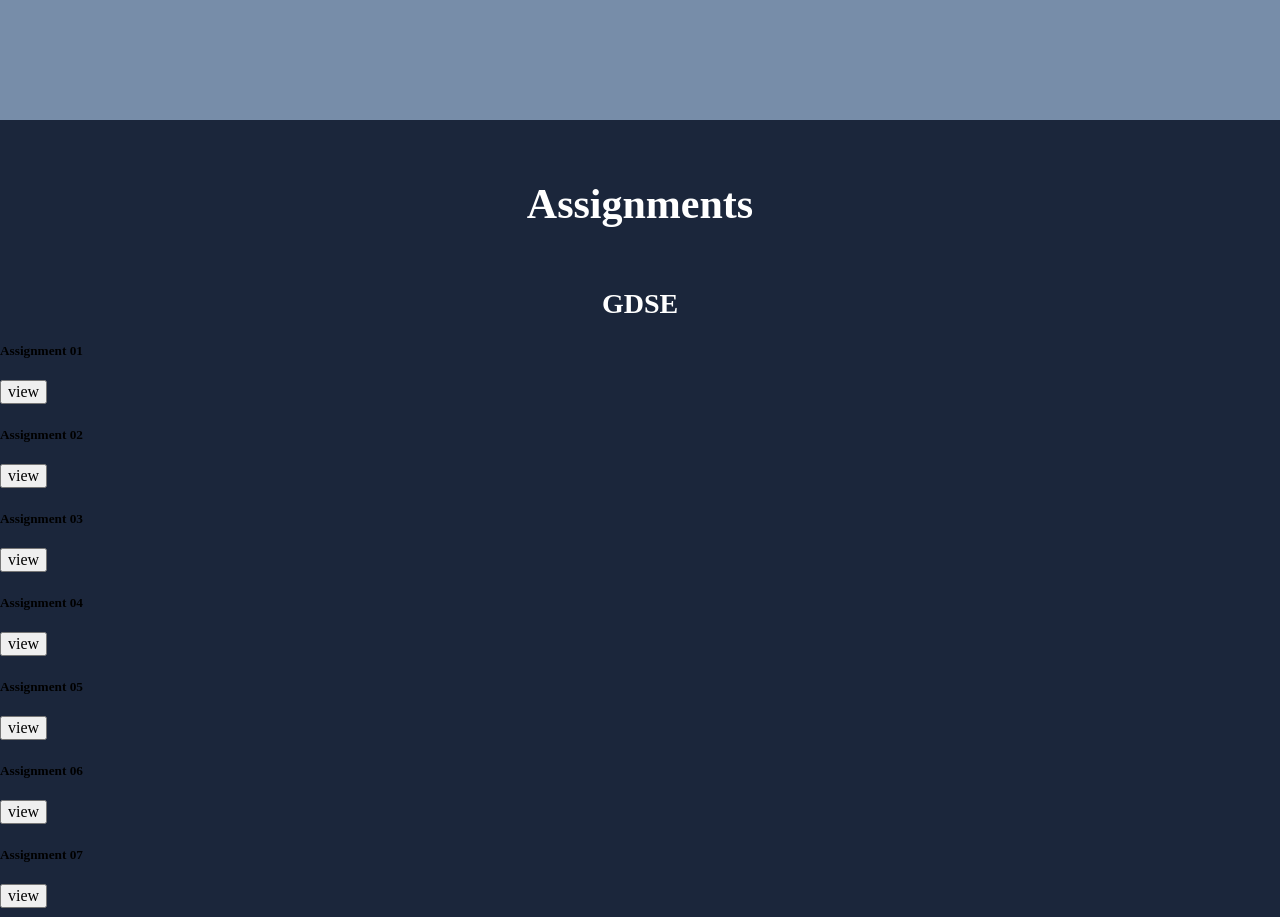
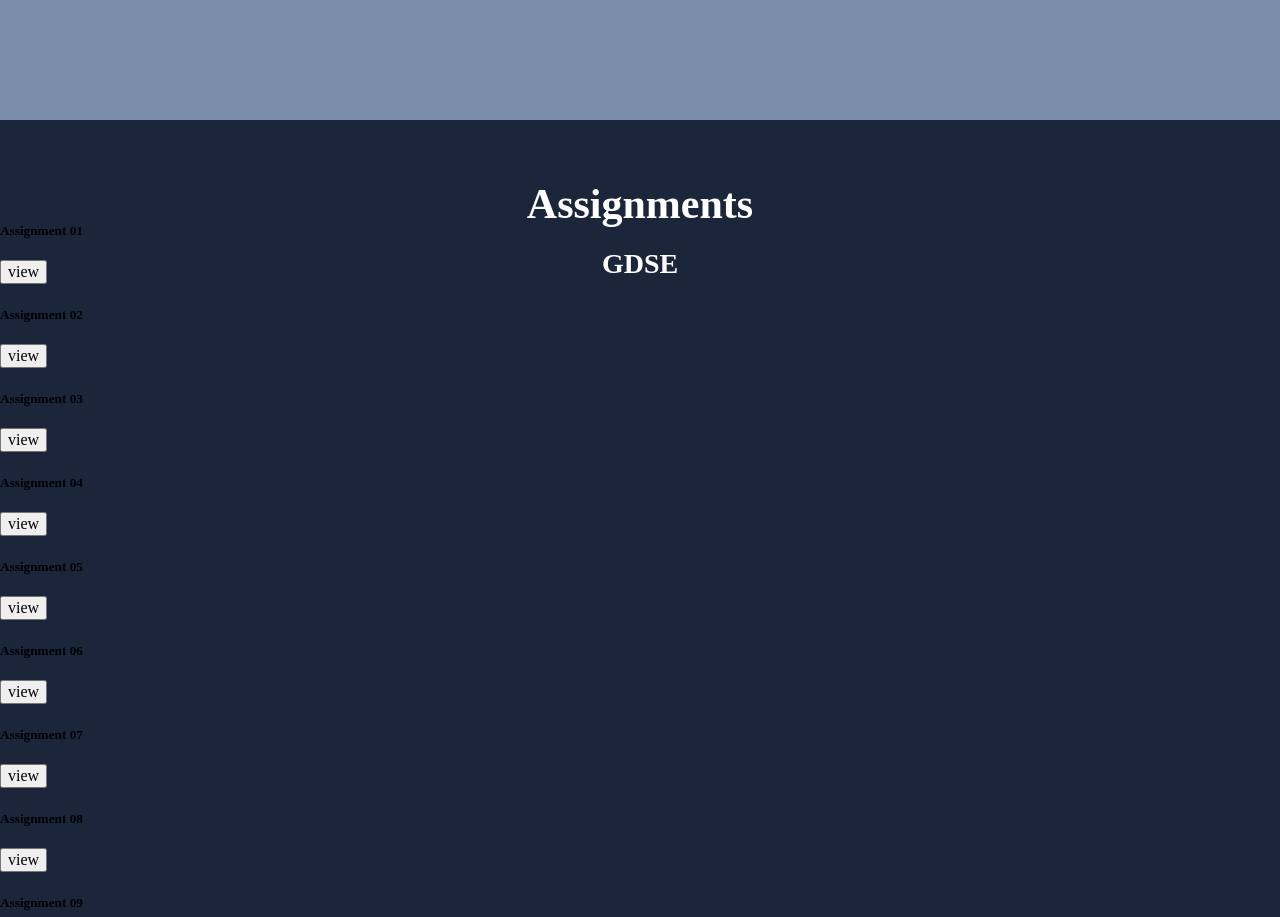
Before and after one commit to pubudiniashani/my-portfolio-2, a plain HTML site: page index.html in a window 1280 px wide. Shown: the part 3080-3997 px from the top of the page. Drawn offline with Linux system fonts and the light colour scheme.

Commit message:
topic updated

```diff
--- a/style.css
+++ b/style.css
@@ -285,7 +285,8 @@ navigation-bar>a:last-child {
     text-align: center;
     margin: 0;
     position: relative;
-    padding: 60px;
+   /* padding: 60px;*/
+    top: 60px;
 }
 
 #desc5{
@@ -293,6 +294,8 @@ navigation-bar>a:last-child {
     text-align: center;
     font-size: 28px;
     margin: 0;
+    position: relative;
+    top: 80px;
 }
 
 
```
Also changed, not shown: index.html (line endings or trailing spaces).
